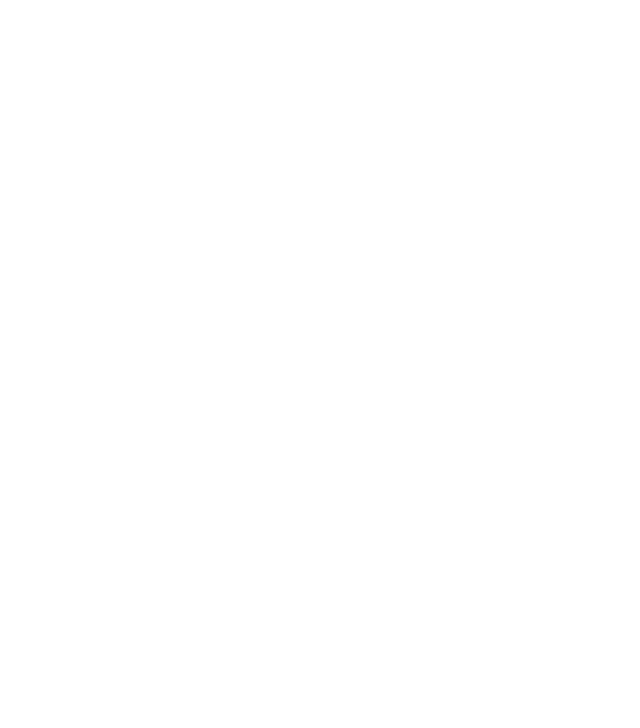
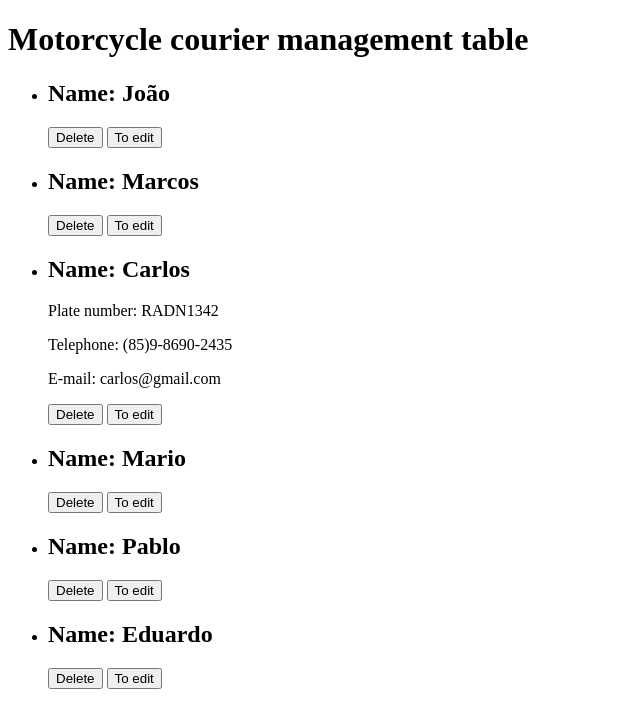
Before and after one commit to JoseWenned/desafio-multipedidos-JoseWenned, a website: page src/index.html in a window 1280 px wide. Shown: the whole page, without its empty margins (0-640 px from the left). Drawn offline with Linux system fonts and the light colour scheme.

Commit message:
feat: created list motoboys registered

```diff
--- a/src/index.html
+++ b/src/index.html
@@ -6,6 +6,60 @@
     <title>Document</title>
 </head>
 <body>
-
+    <header>
+        <h1>Motorcycle courier management table</h1>
+    </header>
+    <section>
+        <ul>
+            <li>
+                <h2>Name: João</h2>
+                <!-- <p>Plate number: HTM06746</p>
+                <p>Telephone: (88)9-9261-2829</p>
+                <p>E-mail: joao@gmail.com</p> -->
+                <button type="submit">Delete</button>
+                <button type="submit">To edit</button>
+            </li>
+            <li>
+                <h2>Name: Marcos</h2>
+                <!-- <p>Plate number: TNJS0967</p>
+                <p>Telephone: (84)9-8276-109</p>
+                <p>E-mail: marcos@gmail.com</p> -->
+                <button type="submit">Delete</button>
+                <button type="submit">To edit</button>
+            </li>
+            <li>
+                <h2>Name: Carlos</h2>
+                <p>Plate number: RADN1342</p>
+                <p>Telephone: (85)9-8690-2435</p>
+                <p>E-mail: carlos@gmail.com</p>
+                <button type="submit">Delete</button>
+                <button type="submit">To edit</button>
+            </li>
+            <li>
+                <h2>Name: Mario</h2>
+                <!-- <p>Plate number: TESD0929</p>
+                <p>Telephone: (11)9-9890-5652</p>
+                <p>E-mail: mario@gmail.com</p> -->
+                <button type="submit">Delete</button>
+                <button type="submit">To edit</button>
+            </li>
+            <li>
+                <h2>Name: Pablo</h2>
+                <!-- <p>Plate number: OUTH3489</p>
+                <p>Telephone: (66)9-9810-9052</p>
+                <p>E-mail: pablo@gmail.com</p> -->
+                <button type="submit">Delete</button>
+                <button type="submit">To edit</button>
+            </li>
+            <li>
+                <h2>Name: Eduardo</h2>
+                <!-- <p>Plate number: RGTD9413</p>
+                <p>Telephone: (78)9-8890-6067</p>
+                <p>E-mail: eduardo@gmail.com</p> -->
+                <button type="submit">Delete</button>
+                <button type="submit">To edit</button>
+            </li>
+        </ul>
+    </section>
 </body>
 </html>
```
